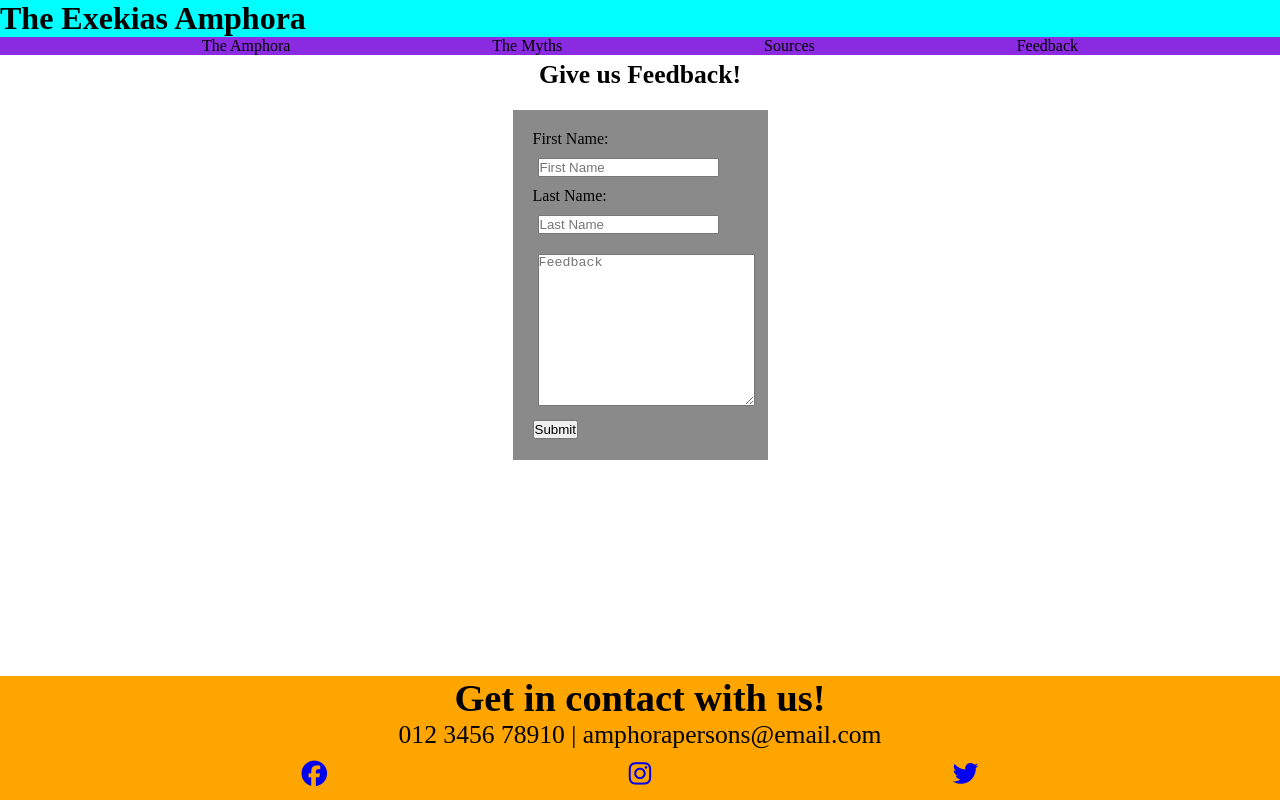
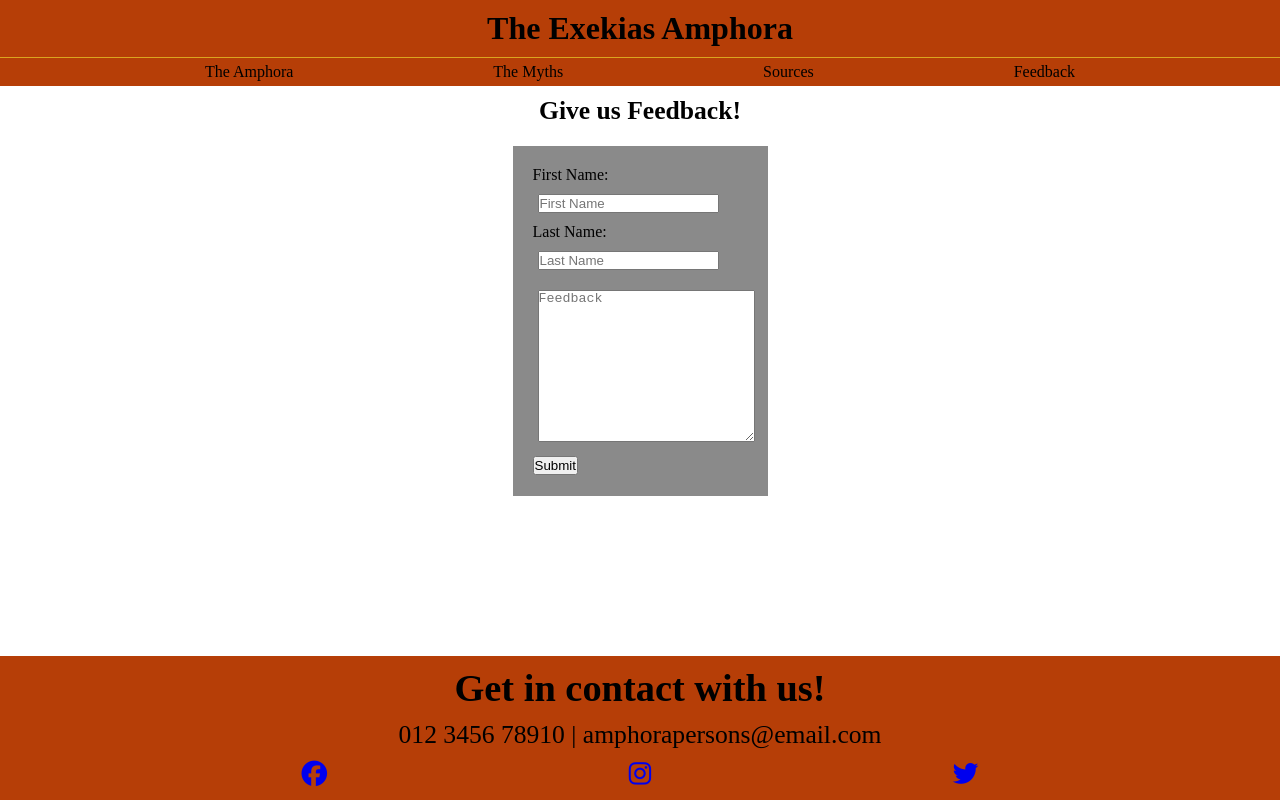
Before and after one commit to cwb-05/Project-1-Amphora, a plain HTML site: page index.html in a window 1280 px wide. Drawn offline with Linux system fonts and the light colour scheme.

Commit message:
Style footer, header and nav

```diff
--- a/assets/style.css
+++ b/assets/style.css
@@ -12,10 +12,17 @@ body {
     min-height: 100vh;
 }
 
+nav>a:hover {
+    color: goldenrod;
+}
+
 /* Header */
 header {
     width: 100%;
-    background-color: aqua;
+    background-color: rgb(182, 62, 7);
+    text-align: center;
+    padding: 10px;
+    border-bottom: 1px solid goldenrod;
 }
 
 /* Navbar */
@@ -24,7 +31,8 @@ header {
     display: flex;
     justify-content: space-evenly;
     align-items: baseline;
-    background-color: blueviolet;
+    background-color: rgb(182, 62, 7);
+    padding: 5px;
 }
 
 /* Main Content */
@@ -48,14 +56,15 @@ main {
 
 #feedback > h2 {
     text-align: center;
-    padding-top: 5px;
+    padding-top: 10px;
     font-size: 160%;
 }
 
 /* Footer */
 footer {
     width: 100%;
-    background-color: orange;
+    color: black;
+    background-color: rgb(182, 62, 7);
     font-size: 160%;
     text-align: center;
 }
@@ -67,3 +76,7 @@ footer {
     list-style: none;
     padding: 10px 0;
 }
+
+footer>h2 {
+    padding: 10px 5px;
+}
```
